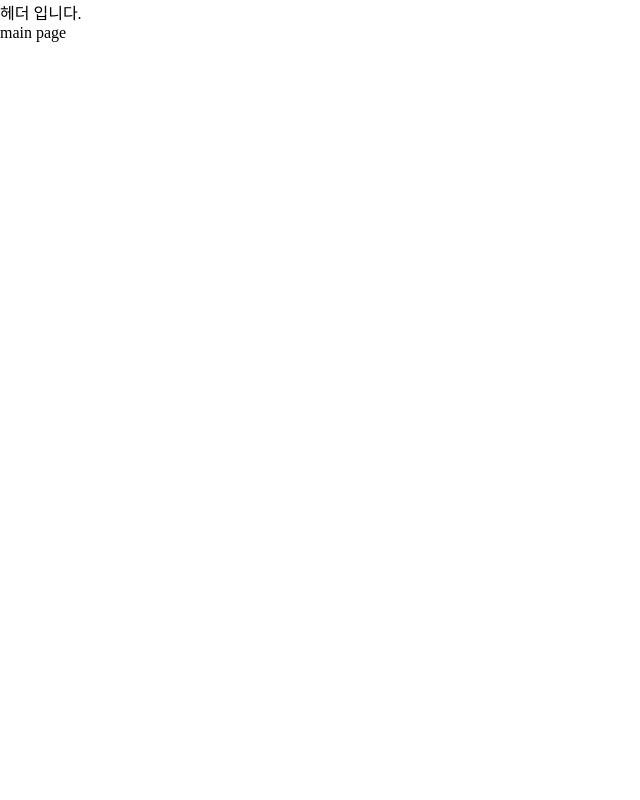
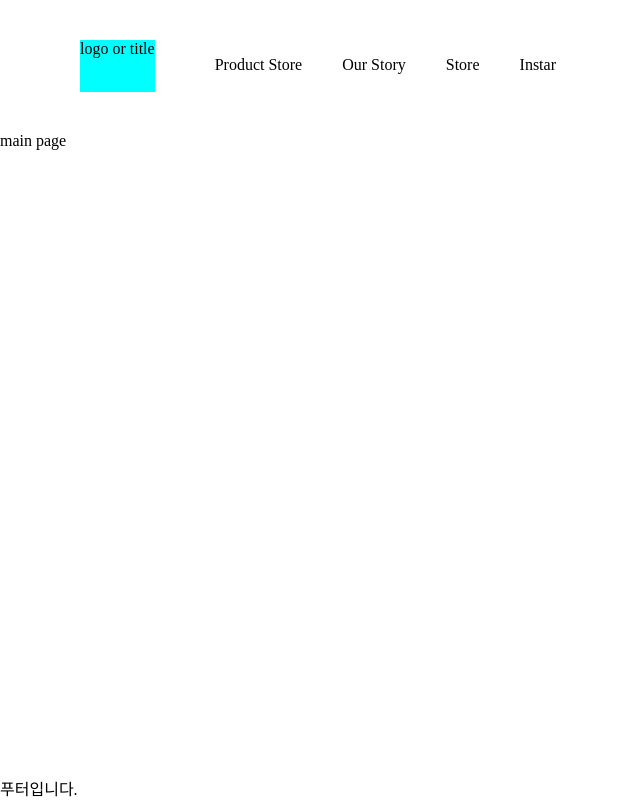
Before and after one commit to ddpound/shin, a Next.js app: page / in a window 1280 px wide. Shown: the whole page, without its empty margins (0-640 px from the left). Built offline with nearby package versions, Linux system fonts and the light colour scheme.

Commit message:
현재 뼈대 작업중 또한 Footer에서 css애니메이션 추가중이며 간단한 hover효과 적용 완료료

```diff
--- /dev/null
+++ b/src/app/components/FooterComponent.js
@@ -0,0 +1,11 @@
+function FooterComponent(){
+    return (
+        <>
+            <footer>
+                푸터입니다.
+            </footer>
+        </>
+    )
+}
+
+export default FooterComponent;
--- a/src/app/components/HeaderCompnent.js
+++ b/src/app/components/HeaderCompnent.js
@@ -1,7 +1,17 @@
 function HeaderComponent(){
     return (
         <header>
-            헤더 입니다.
+            <div className="header-logo-div">
+                logo or title
+            </div>
+            <div className="menu-list">
+                <ol>
+                    <li>Product Store</li>
+                    <li>Our Story</li>
+                    <li>Store</li>
+                    <li>Instar</li>
+                </ol>
+            </div>
         </header>
     )
 }
--- a/src/app/globals.css
+++ b/src/app/globals.css
@@ -2,3 +2,45 @@ body, html{
   margin: 0;
   padding: 0;
 }
+
+header{
+  margin: 40px 80px;
+  display: flex;
+}
+
+.header-logo-div{
+  background-color: aqua;
+}
+
+.menu-list ol{
+  list-style: none;
+  float: left;
+}
+
+.menu-list li{
+  float: left;
+  margin: 0 20px;
+}
+
+.menu-list li::after{
+  content: "";
+  display: block;
+  border-bottom: 2px black;
+  transition: width 250ms ease-out;
+  left: auto;
+  right: 0;
+  width: 0;
+  height: 2px;
+}
+
+.menu-list li:hover::after{
+  right: auto;
+  left: 0;
+  width: 100%;
+  background-color: rebeccapurple;
+}
+
+footer{
+  position: absolute;
+  bottom: 0;
+}
--- a/src/app/layout.js
+++ b/src/app/layout.js
@@ -1,5 +1,6 @@
 import './globals.css'
 import HeaderComponent from './components/HeaderCompnent'
+import FooterComponent from './components/FooterComponent'
 
 export default function RootLayout({ children }) {
   return (
@@ -7,6 +8,7 @@ export default function RootLayout({ children }) {
       <body>
       <HeaderComponent></HeaderComponent>
         {children}
+      <FooterComponent></FooterComponent>
       </body>
     </html>
   )
```
